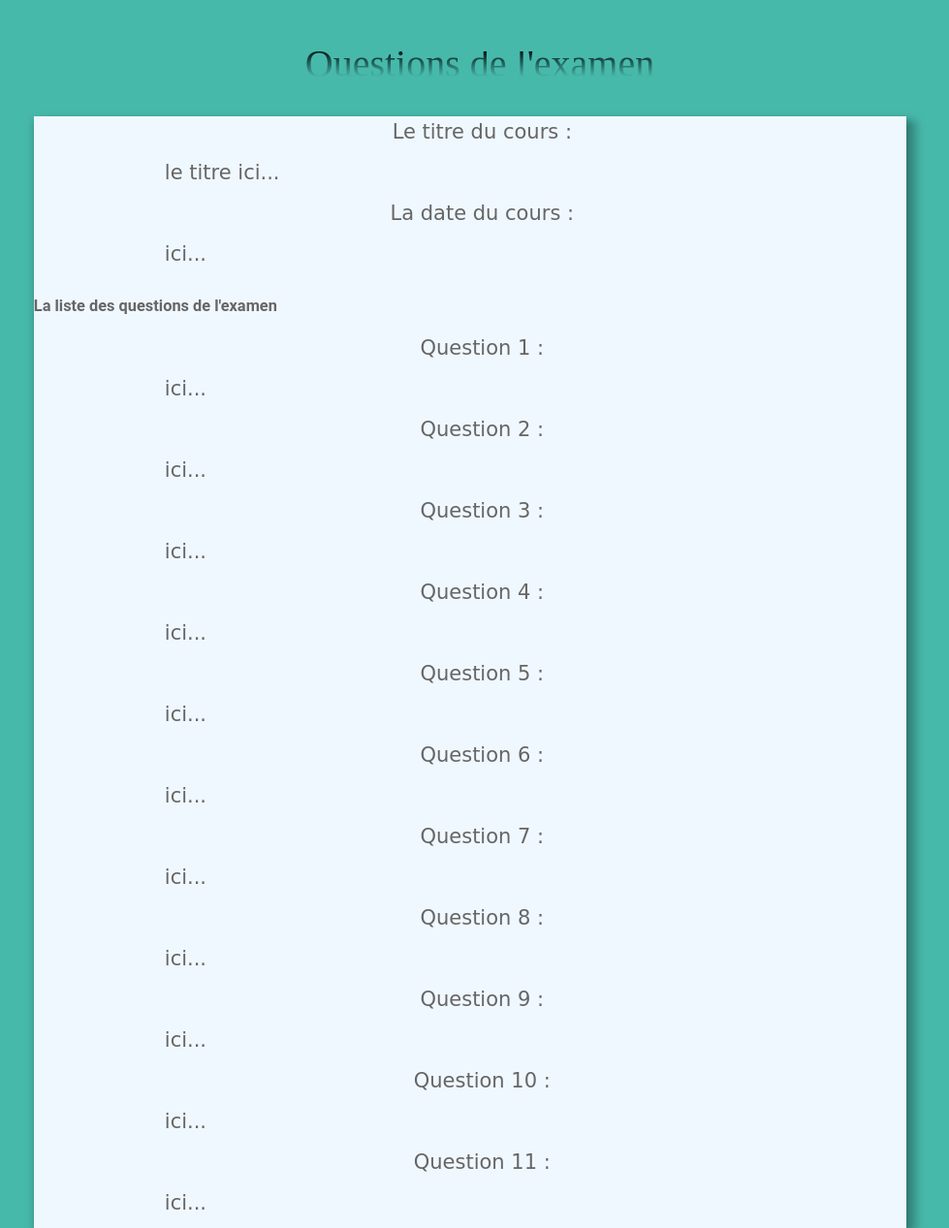
After one commit to zongo2703/Projet-xml, a PHP site: page /VueExamen.php in a window 1280 px wide. The commit adds this page. Shown: the whole page at 97% size, without its empty margins (145-1124 px from the left). Run offline with PHP 8.4, Linux system fonts and the light colour scheme.

Commit message:
les vues

```diff
--- /dev/null
+++ b/Vues/VueExamen.php
@@ -0,0 +1,31 @@
+<!DOCTYPE html>
+<html>
+<head>
+	<meta charset="utf-8">
+	<meta name="viewport" content="width=device-width, initial-scale=1">
+    <link rel="stylesheet" type="text/css" href="style.css">
+	<title> Accueil </title>
+</head>
+<body>
+<h2 class="title"> Questions de l'examen  </h2>
+     <div class="contentVue ">
+     <p class="text"> Le titre du cours : </p> <p class="text1"> le titre ici... </p>
+        <p class="text">  La date du cours : </p> <p class="text1"> ici... </p>
+        <h3>La liste des questions de l'examen </h3>
+        <p class="text">  Question 1 : </p> <p class="text1"> ici... </p>
+        <p class="text">  Question 2 : </p> <p class="text1"> ici... </p>
+        <p class="text">  Question 3 : </p> <p class="text1"> ici... </p>
+        <p class="text">  Question 4 : </p> <p class="text1"> ici... </p>
+        <p class="text">  Question 5 : </p> <p class="text1"> ici... </p>
+        <p class="text">  Question 6 : </p> <p class="text1"> ici... </p>
+        <p class="text">  Question 7 : </p> <p class="text1"> ici... </p>
+        <p class="text">  Question 8 : </p> <p class="text1"> ici... </p>
+        <p class="text">  Question 9 : </p> <p class="text1"> ici... </p>
+        <p class="text">  Question 10 : </p> <p class="text1"> ici... </p>
+        <p class="text">  Question 11 : </p> <p class="text1"> ici... </p>
+
+        <p class> </p>
+     </div>
+
+</body>
+</html>
--- a/Vues/style.css
+++ b/Vues/style.css
@@ -26,6 +26,45 @@ align-self: center;
 margin-left: 6%;
 margin-right: auto;
 }
+
+.contentVue {
+  position: absolute;
+  display: flex;
+  flex-direction: column;
+  width: 900px;
+  height: auto;
+  left: 103px;
+  top: 87px;
+
+  background: aliceblue;
+  filter: drop-shadow(0px 4px 4px rgba(0, 0, 0, 0.25)) drop-shadow(10px 4px 4px rgba(0, 0, 0, 0.25));
+
+  display: flex;
+  align-self: center;
+  margin-left: 6%;
+  margin-right: auto;
+  }
+  .text {
+    position: relative;
+    display: inline-block;
+    margin: 5px 20px 15px 0;
+    cursor: pointer;
+    margin-left: 5%;
+    font-family: cursive;
+    font-size: 150%;
+    align-self: center;
+    align-content: space-between;
+  }
+
+  .text1 {
+    position: relative;
+    display: inline-block;
+    margin: 5px 20px 15px 0;
+    cursor: pointer;
+    margin-left: 15%;
+    font-family: cursive;
+    font-size: 150%;
+  }
 
 .title {
 position: relative;
```
Also changed, not shown: Vues/AccueilUser.php (renamed from Vues/index.php, +4 -4 lines), Vues/VueCinema.php (added, +27 -0 lines), Vues/VueRestaurant.php (added, +29 -0 lines), Vues/formCarte.php (added, +62 -0 lines), Vues/formCinema.php (+4 -3 lines), Vues/formRestaurant.php (added, +46 -0 lines), Vues/formMenu.php (added), 3 other files.
